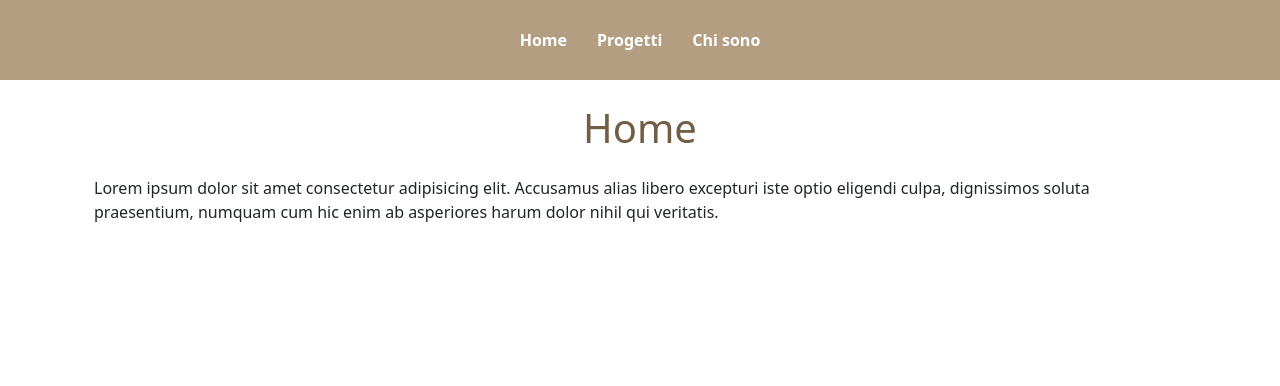
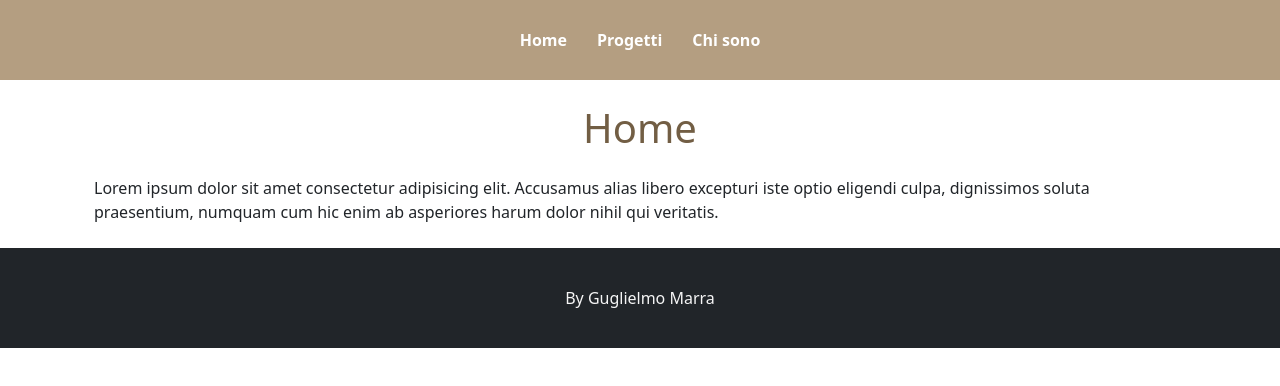
Before and after one commit to marraguglielmo/vite-boolfolio, a Vue app: page / in a window 1280 px wide. Shown: the top 386 px of the page. Built offline with nearby package versions, Linux system fonts and the light colour scheme.

Commit message:
[fix] button paginator

```diff
--- a/src/App.vue
+++ b/src/App.vue
@@ -1,5 +1,6 @@
 <script>
 import Header from './components/Header.vue';
+import Footer from './components/Footer.vue'
 
   export default {
     data(){
@@ -8,7 +9,8 @@ import Header from './components/Header.vue';
     },
 
     components:{
-      Header
+      Header,
+      Footer
     },
 
     methods:{
@@ -29,18 +31,8 @@ import Header from './components/Header.vue';
 
   </div>
 
+  <Footer />
 
-
-
-  <!-- <div class="projects-container">
-    <h1 class="text-center fw-semibold my-4">lista progetti</h1>
-    <div class="row row-cols-4 m-0">
-
-      <div v-for="project in projects" :key="project.id">
-        <ProjectCard :project="project"/>
-      </div>
-    </div>
-  </div> -->
 </template>
 
 
--- /dev/null
+++ b/src/components/Footer.vue
@@ -0,0 +1,25 @@
+<script>
+    export default {
+
+    }
+</script>
+
+<template>
+    <footer class=" bg-dark text-center">
+
+        <div>
+            By Guglielmo Marra
+        </div>
+
+    </footer>
+</template>
+
+<style lang="scss" scoped>
+
+footer{
+    color: whitesmoke;
+    min-height: 100px;
+    line-height: 100px;
+}
+
+</style>
--- a/src/components/partials/Paginator.vue
+++ b/src/components/partials/Paginator.vue
@@ -2,6 +2,12 @@
     export default {
         props:{
             data: Object
+        },
+
+        methods:{
+            callApi(link){
+                this.$emit('callApi', link)
+            }
         }
     }
 </script>
@@ -9,7 +15,14 @@
 <template>
 
     <div class="paginator">
-        <button v-for="link in data.links" :key="link.label" v-html="link.label"> </button>
+        <button
+            v-for="link in data.links"
+            :key="link.label"
+            v-html="link.label"
+            :disabled="!link.url"
+            @click="callApi(link.url)"
+        >
+        </button>
     </div>
 
 </template>
@@ -28,13 +41,13 @@
         border: 1px solid transparent;
         border-radius: 5px;
         outline: none;
+        transition: background-color .2s;
         &:hover{
             background-color: rgba(180, 158, 129, 0.26);
-background-image: linear-gradient(180deg, rgba(180, 158, 129, 0.385) 5%, rgba(255, 255, 255, 1) 100%);
-background-size: auto;
-background-position: left top;
-background-repeat: repeat;
-            // border: 1px solid $brown-primary;
+            background-image: linear-gradient(180deg, rgba(180, 158, 129, 0.385) 5%, rgba(255, 255, 255, 1) 100%);
+            background-size: auto;
+            background-position: left top;
+            background-repeat: repeat;
         }
     }
 }
--- a/src/pages/Projects.vue
+++ b/src/pages/Projects.vue
@@ -16,8 +16,13 @@ import Paginator from '../components/partials/Paginator.vue'
         },
 
         methods:{
-            getApi(){
-                axios.get(store.apiUrl)
+
+            callApi(link){
+                console.log(link);
+            },
+
+            getApi(apiUrl){
+                axios.get(apiUrl)
                 .then(result =>{
                     console.log(result.data);
                     this.projects = result.data.data;
@@ -33,7 +38,7 @@ import Paginator from '../components/partials/Paginator.vue'
         },
 
         mounted(){
-            this.getApi();
+            this.getApi(store.apiUrl);
         }
     }
 </script>
@@ -72,7 +77,7 @@ import Paginator from '../components/partials/Paginator.vue'
             </div>
 
             <!-- paginator -->
-            <Paginator :data="paginatorData"/>
+            <Paginator :data="paginatorData" @callApi="getApi"/>
 
         </div>
     </div>
```
